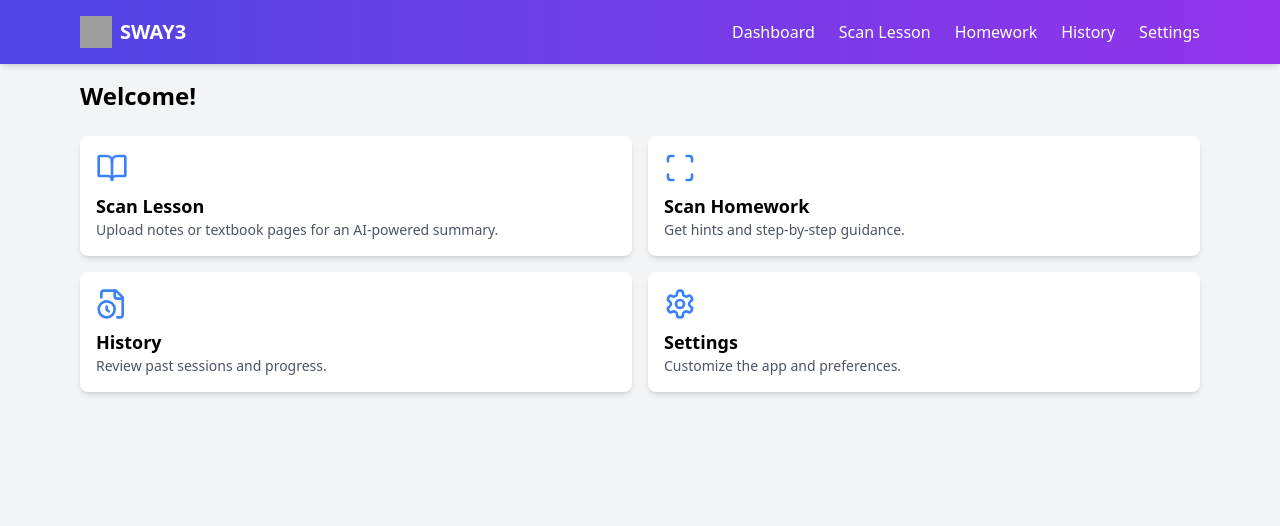
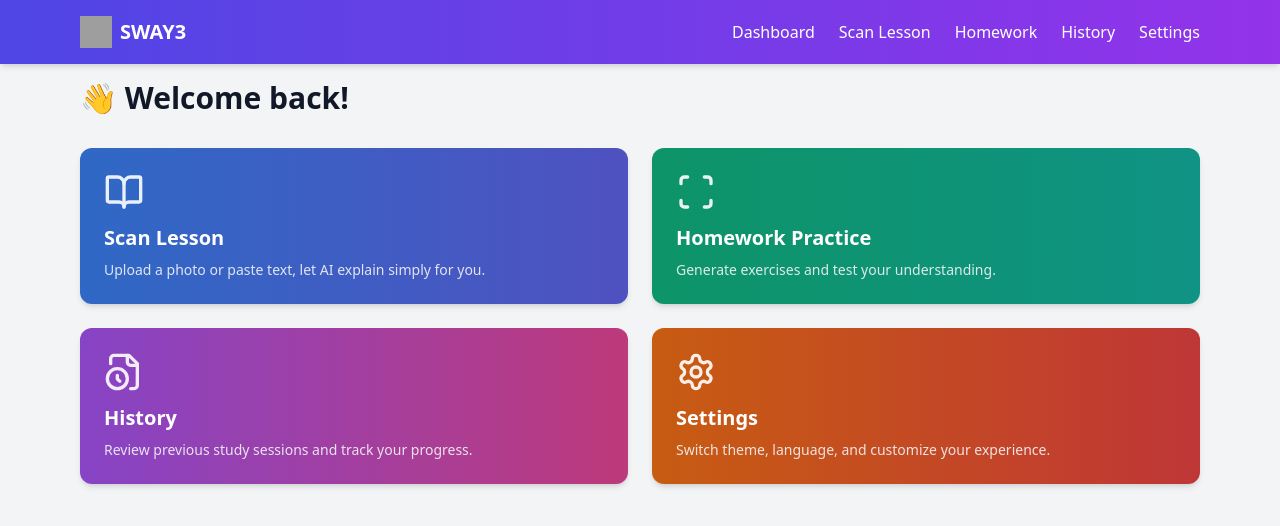
Before and after one commit to OMARMARCO23/sway3, a React (Vite) app: page /#/dashboard in a window 1280 px wide. Shown: the top 526 px of the page. Built offline with nearby package versions, Linux system fonts and the light colour scheme; grey boxes are pictures that could not be loaded.

Commit message:
Update Dashboard.tsx

```diff
--- a/src/pages/Dashboard.tsx
+++ b/src/pages/Dashboard.tsx
@@ -6,42 +6,58 @@ const features = [
     to: "/scan-lesson",
     Icon: BookOpen,
     title: "Scan Lesson",
-    desc: "Upload notes or textbook pages for an AI-powered summary.",
+    desc: "Upload a photo or paste text, let AI explain simply for you.",
+    color: "from-blue-500 to-indigo-500"
   },
   {
     to: "/scan-homework",
     Icon: Scan,
-    title: "Scan Homework",
-    desc: "Get hints and step-by-step guidance.",
+    title: "Homework Practice",
+    desc: "Generate exercises and test your understanding.",
+    color: "from-emerald-500 to-teal-500"
   },
   {
     to: "/history",
     Icon: FileClock,
     title: "History",
-    desc: "Review past sessions and progress.",
+    desc: "Review previous study sessions and track your progress.",
+    color: "from-purple-500 to-pink-500"
   },
   {
     to: "/settings",
     Icon: Settings,
     title: "Settings",
-    desc: "Customize the app and preferences.",
-  },
+    desc: "Switch theme, language, and customize your experience.",
+    color: "from-orange-500 to-red-500"
+  }
 ];
 
 export function Dashboard() {
   return (
-    <div>
-      <h1 className="text-2xl font-bold mb-6">Welcome!</h1>
-      <div className="grid grid-cols-1 sm:grid-cols-2 gap-4">
-        {features.map(({ to, Icon, title, desc }) => (
+    <div className="max-w-6xl mx-auto">
+      <h1 className="text-3xl font-bold mb-8 text-gray-900 dark:text-gray-100">
+        👋 Welcome back!
+      </h1>
+
+      <div className="grid gap-6 sm:grid-cols-2 lg:grid-cols-2">
+        {features.map(({ to, Icon, title, desc, color }) => (
           <Link
             key={to}
             to={to}
-            className="bg-white dark:bg-gray-800 shadow-md rounded-lg p-4 hover:-translate-y-1 transition"
+            className={`
+              group relative p-6 rounded-xl shadow-md
+              bg-gradient-to-r ${color} text-white
+              transform transition duration-200 hover:-translate-y-1 hover:shadow-lg
+            `}
           >
-            <Icon className="w-8 h-8 mb-2 text-blue-500" />
-            <h2 className="font-semibold text-lg">{title}</h2>
-            <p className="text-sm text-gray-600 dark:text-gray-300">{desc}</p>
+            {/* translucent panel so text is always readable */}
+            <div className="absolute inset-0 rounded-xl bg-black/20 group-hover:bg-black/10"></div>
+
+            <div className="relative">
+              <Icon className="w-10 h-10 mb-3 text-white opacity-90" />
+              <h2 className="text-xl font-semibold mb-2">{title}</h2>
+              <p className="text-sm text-gray-100/90">{desc}</p>
+            </div>
           </Link>
         ))}
       </div>
```
